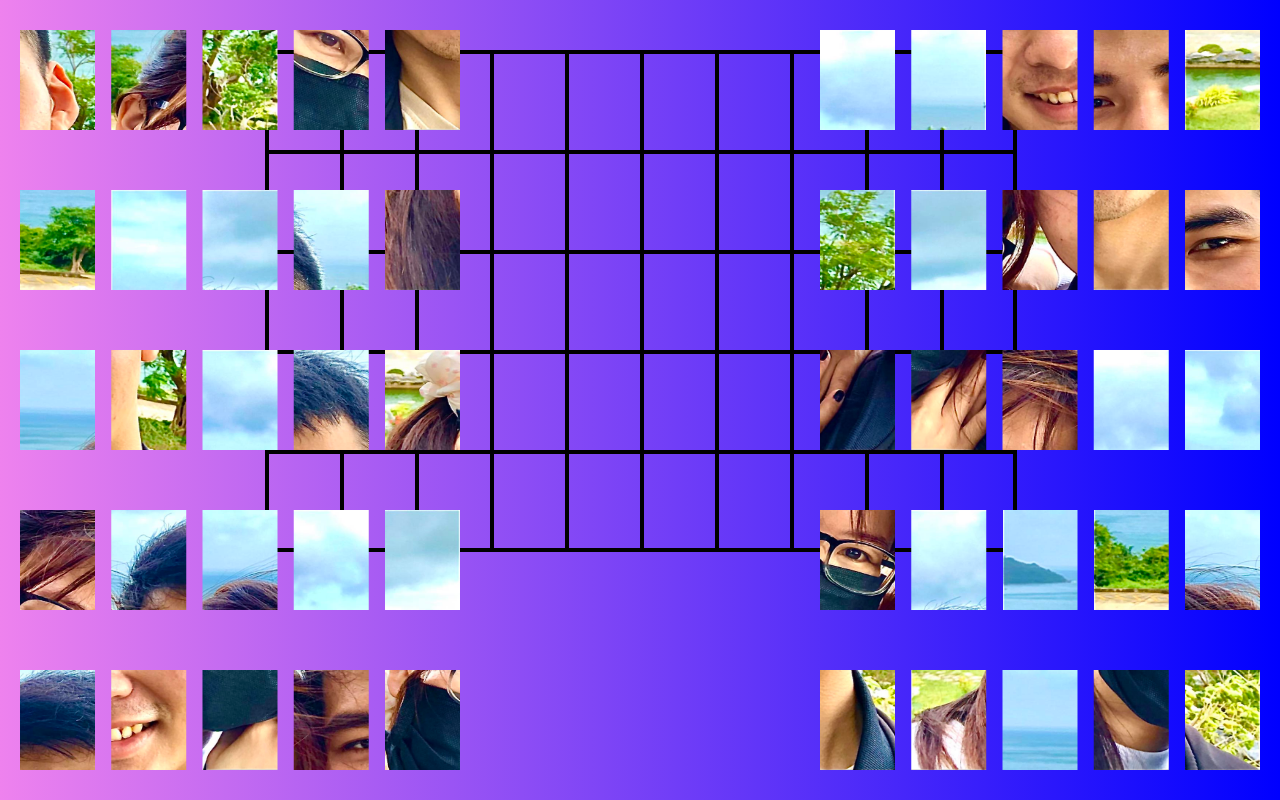
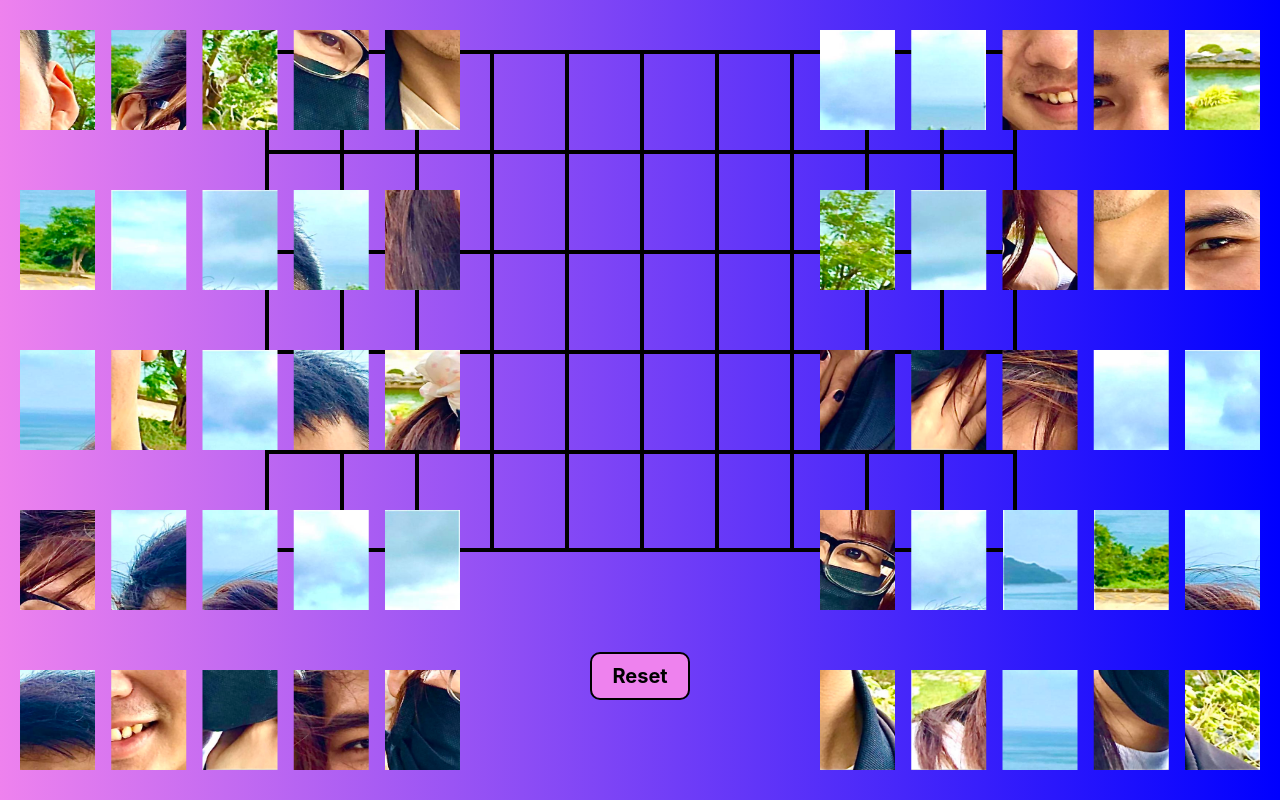
Before and after one commit to NTTrung9204/Picture-Collage, a React (Create React App) app: page / in a window 1280 px wide. Built offline with nearby package versions, Linux system fonts and the light colour scheme.

Commit message:
feat: bug, cannot reset game

```diff
--- a/src/CSS/static.css
+++ b/src/CSS/static.css
@@ -62,3 +62,53 @@ img{
     top: 0px; */
     cursor: pointer;
 }
+
+.Control{
+    width: 750px;
+    position: fixed;
+    left: 50%;
+    transform: translateX(-50%);
+    bottom: 100px;
+    display: flex;
+    justify-content: space-around;
+}
+
+.resetButton{
+    all: unset;
+    padding: 10px 20px;
+    background-color: violet;
+    border: 2px solid black;
+    border-radius: 10px;
+    cursor: pointer;
+    position: relative;
+    overflow: hidden;
+    cursor: pointer;
+}
+
+.resetButton p{
+    z-index: 1;
+    transition: all 0.5s;
+    position: relative;
+    font-weight: 700;
+    font-size: 20px;
+}
+
+.resetButton:hover p{
+    color: thistle;
+}
+
+.resetButton::before{
+    content: "";
+    position: absolute;
+    left: 0;
+    top: 0;
+    width: 100%;
+    height: 100%;
+    background-color: purple;
+    clip-path: circle(0 at 0 0);
+    transition: clip-path 0.5s;
+}
+
+.resetButton:hover::before{
+    clip-path: circle(100px at 0 0);
+}
--- a/src/JSComponent/BackGround.js
+++ b/src/JSComponent/BackGround.js
@@ -1,16 +1,18 @@
 import PuzzleCell from "./PuzzleCell"
 import { useEffect } from "react"
-
+import ResetButton from "./ResetButton"
 
 
 var isClicked = false;
 
 function moveInContainer(element, container) {
+    const dataId = container.getAttribute('data-id');
     const i = element.id;
     const [x, y] = [i % 10, Math.floor(i / 10)]
     const rect = container.getBoundingClientRect();
     element.style.left = rect.left + rect.width / 2 - element.offsetWidth * (x * 10 + 5) / 100 + 'px';
     element.style.top = rect.top + rect.height / 2 - element.offsetHeight * (y * 20 + 10) / 100 + 'px';
+    element.setAttribute('data-id', dataId);
 }
 
 function isContainer(element, x, y) {
@@ -23,13 +25,38 @@ function isContainer(element, x, y) {
     );
 }
 
+function checkWin() {
+    const pictureCell = document.getElementsByClassName('picture__cell');
+    for (let i = 0; i < pictureCell.length; i++) {
+        if (pictureCell[i].getAttribute('data-id') != i) {
+            return false;
+        }
+    }
+    return true;
+}
 
-export default function BackGround({ArrayPosition}) {
+function reset(ArrayPosition) {
+    const PuzzleCell = document.getElementsByClassName("Puzzle__cell__image")
+    const PuzzleCellContainer = document.getElementsByClassName('Puzzle__cell');
+    console.log(PuzzleCell);
+    Array.from(PuzzleCell).forEach((cell, i) => {
+        const [x, y] = [i % 10, Math.floor(i / 10)]
+        cell.style.left = cell.offsetWidth * 0.05 + PuzzleCellContainer[ArrayPosition[i]].getBoundingClientRect().left - cell.offsetWidth * (x * 10 + 5) / 100 + 'px';
+        cell.style.top = cell.offsetHeight * 0.1 + PuzzleCellContainer[ArrayPosition[i]].getBoundingClientRect().top - cell.offsetHeight * (y * 20 + 10) / 100 + 'px';
+
+        cell.setAttribute('data-id', null);
+    })
+}
+
+
+export default function BackGround({ ArrayPosition }) {
+    console.log(reset);
+
     useEffect(() => {
-        console.log(ArrayPosition);
         const PuzzleCell = document.getElementsByClassName("Puzzle__cell__image")
         const pictureCell = document.getElementsByClassName('picture__cell');
-        const PuzzleCellContainer = document.getElementsByClassName('Puzzle__cell');
+        // const PuzzleCellContainer = document.getElementsByClassName('Puzzle__cell');
+        reset(ArrayPosition);
         Array.from(PuzzleCell).forEach((cell, i) => {
             var positionPointer = {
                 x: 0,
@@ -38,8 +65,9 @@ export default function BackGround({ArrayPosition}) {
             const [x, y] = [i % 10, Math.floor(i / 10)]
             cell.style.clipPath = `polygon(${x * 10}% ${y * 20}%, ${(x + 1) * 10}% ${y * 20}%, ${(x + 1) * 10}% ${(y + 1) * 20}%, ${x * 10}% ${(y + 1) * 20}%)`
 
-            cell.style.left = cell.offsetWidth * 0.05 + PuzzleCellContainer[ArrayPosition[i]].getBoundingClientRect().left - cell.offsetWidth * (x * 10 + 5) / 100 + 'px';
-            cell.style.top = cell.offsetHeight * 0.1 + PuzzleCellContainer[ArrayPosition[i]].getBoundingClientRect().top - cell.offsetHeight * (y * 20 + 10) / 100 + 'px';
+            // cell.style.left = cell.offsetWidth * 0.05 + PuzzleCellContainer[ArrayPosition[i]].getBoundingClientRect().left - cell.offsetWidth * (x * 10 + 5) / 100 + 'px';
+            // cell.style.top = cell.offsetHeight * 0.1 + PuzzleCellContainer[ArrayPosition[i]].getBoundingClientRect().top - cell.offsetHeight * (y * 20 + 10) / 100 + 'px';
+
 
             cell.addEventListener('mousedown', (event) => {
                 isClicked = true;
@@ -50,7 +78,7 @@ export default function BackGround({ArrayPosition}) {
             })
 
             cell.addEventListener('mousemove', (event) => {
-                if(isClicked){
+                if (isClicked) {
                     event.target.style.left = event.clientX - positionPointer.x + 'px';
                     event.target.style.top = event.clientY - positionPointer.y + 'px';
                     Array.from(pictureCell).forEach(pictureCell => {
@@ -86,13 +114,13 @@ export default function BackGround({ArrayPosition}) {
                 {
                     Array(50).fill(0).map((_, i) => {
                         return (
-                            <div key={i} className="picture__cell"></div>
+                            <div data-id={i} key={i} className="picture__cell"></div>
                         )
                     })
                 }
             </div>
 
-            <div className="Puzzle" style={{left: 20}}>
+            <div className="Puzzle" style={{ left: 20 }}>
                 {
                     Array(25).fill(0).map((_, i) => {
                         return (
@@ -101,7 +129,7 @@ export default function BackGround({ArrayPosition}) {
                     })
                 }
             </div>
-            <div className="Puzzle" style={{right: 20}}>
+            <div className="Puzzle" style={{ right: 20 }}>
                 {
                     Array(25).fill(0).map((_, i) => {
                         return (
@@ -113,10 +141,14 @@ export default function BackGround({ArrayPosition}) {
             {
                 Array(50).fill(0).map((_, i) => {
                     return (
-                            <PuzzleCell id={i} key={i} />
+                        <PuzzleCell dataId={null} id={i} key={i} />
                     )
                 })
             }
+
+            <div className="Control">
+                <ResetButton onClick={reset} />
+            </div>
         </div>
     )
 }
--- a/src/JSComponent/PuzzleCell.js
+++ b/src/JSComponent/PuzzleCell.js
@@ -1,11 +1,9 @@
 import image from '../IMG/image4.jpg';
 
 
-export default function PuzzleCell({id}) {
+export default function PuzzleCell({id, dataId}) {
 
     return (
-        // <div className="Puzzle__cell">
-            <img draggable="false" className='Puzzle__cell__image' id={id} src={image} alt="puzzle" />
-        // </div>
+        <img data-id={dataId} draggable="false" className='Puzzle__cell__image' id={id} src={image} alt="puzzle" />
     )
 }
--- /dev/null
+++ b/src/JSComponent/ResetButton.js
@@ -0,0 +1,9 @@
+export default function ResetButton({reset}) {
+    console.log(123, reset);
+    return (
+        <button onClick={reset} className="resetButton">
+            <p>Reset</p>
+        </button>
+
+    )
+}
```
Lines whose indentation alone changed are shown as unchanged.
